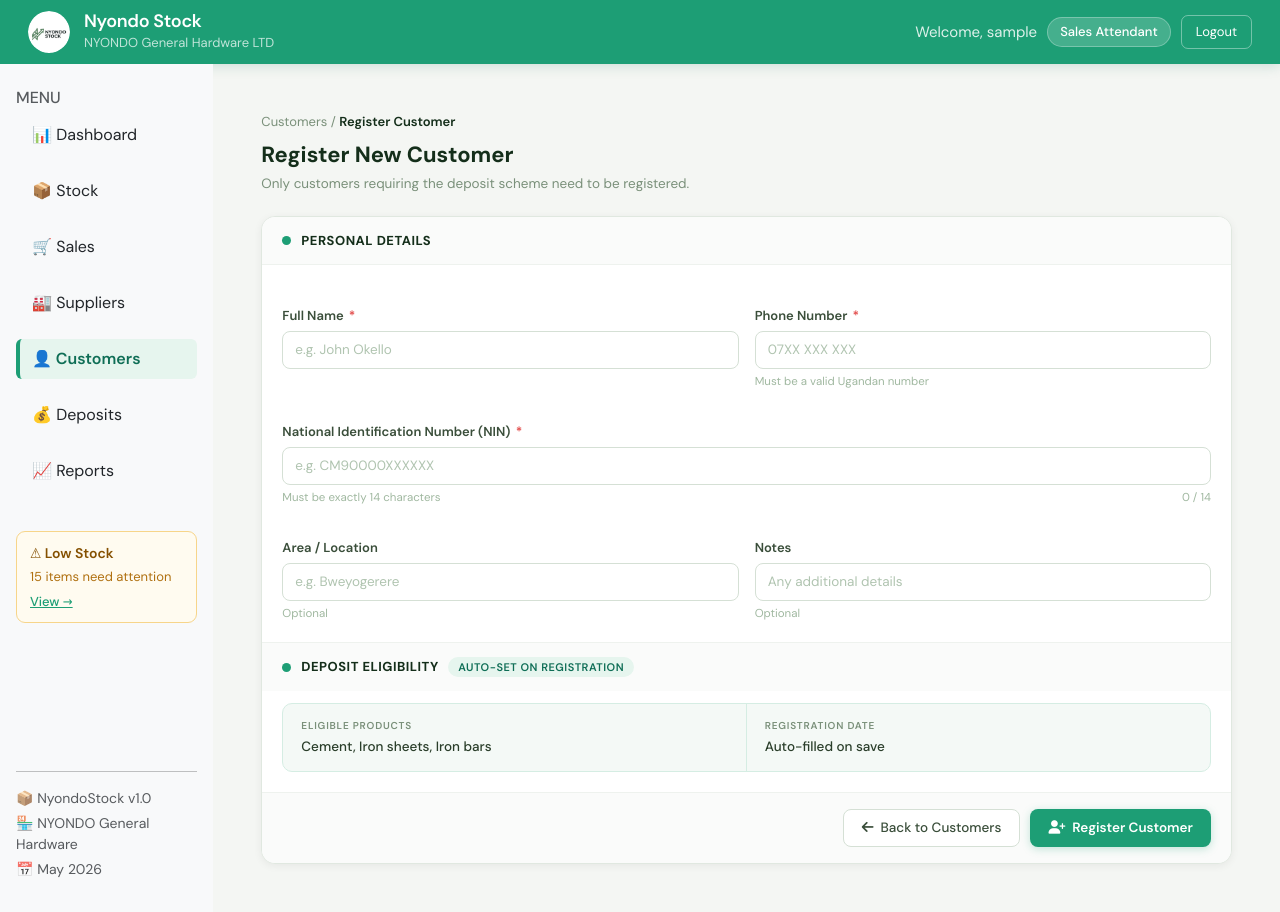
After one commit to Martha-Marlin/nyondostock, a Django app: page /customers/register/ in a window 1280 px wide. The commit adds this page. Run offline with Django 5.2, Linux system fonts and the light colour scheme; the visitor is signed in with stand-in values (Sample User, id 1).

Commit message:
Add customer registration - model, view, form, CSS

```diff
--- /dev/null
+++ b/nyondoapp/static/register_customer.css
@@ -0,0 +1,203 @@
+/* PAGE BACKGROUND */
+body {
+    background: #f4f6f3;
+}
+
+/* BREADCRUMB */
+.ns-breadcrumb {
+    font-size: 13px;
+    color: #7a907a;
+    margin-bottom: 6px;
+}
+.ns-breadcrumb a {
+    color: #7a907a;
+    text-decoration: none;
+}
+.ns-breadcrumb a:hover {
+    color: #1d9e75;
+}
+.ns-breadcrumb span {
+    color: #142e1a;
+    font-weight: 600;
+}
+
+/* PAGE TITLE */
+.ns-page-title {
+    font-size: 22px;
+    font-weight: 700;
+    color: #142e1a;
+    margin-bottom: 3px;
+}
+.ns-page-sub {
+    font-size: 13.5px;
+    color: #7a907a;
+    margin-bottom: 22px;
+}
+
+/* FORM CARD */
+.ns-form-card {
+    background: #fff;
+    border: 1px solid #e0e8e0;
+    border-radius: 14px;
+    overflow: hidden;
+    box-shadow: 0 2px 8px rgba(0, 0, 0, 0.06);
+}
+
+/* SECTION HEADER */
+.ns-section-header {
+    display: flex;
+    align-items: center;
+    gap: 10px;
+    padding: 14px 20px;
+    border-bottom: 1px solid #eef2ee;
+    background: #fafbfa;
+}
+.ns-section-dot {
+    width: 9px;
+    height: 9px;
+    border-radius: 50%;
+    background: #1d9e75;
+    flex-shrink: 0;
+}
+.ns-section-title {
+    font-size: 13px;
+    font-weight: 700;
+    color: #142e1a;
+    text-transform: uppercase;
+    letter-spacing: 0.5px;
+}
+
+/* AUTO-SET BADGE */
+.ns-auto-badge {
+    font-size: 11px;
+    background: #e6f5ee;
+    color: #0f6e56;
+    padding: 3px 10px;
+    border-radius: 999px;
+    font-weight: 600;
+    margin-left: 6px;
+}
+
+/* SECTION BODY */
+.ns-section-body {
+    padding: 20px;
+}
+
+/* FIELD LABEL */
+.ns-field-label {
+    font-size: 13px;
+    font-weight: 600;
+    color: #3a4e3a;
+    margin-bottom: 5px;
+    display: block;
+}
+.ns-field-label .req {
+    color: #e24b4a;
+    margin-left: 2px;
+}
+
+/* INPUT */
+.ns-input {
+    font-size: 13.5px;
+    border: 1px solid #d5e0d5;
+    border-radius: 8px;
+    padding: 8px 12px;
+    color: #142e1a;
+    background: #fff;
+    width: 100%;
+    font-family: "DM Sans", sans-serif;
+    transition: border-color 0.15s, box-shadow 0.15s;
+}
+.ns-input:focus {
+    border-color: #1d9e75;
+    box-shadow: 0 0 0 3px rgba(29, 158, 117, 0.1);
+    outline: none;
+}
+.ns-input::placeholder {
+    color: #b0c4b0;
+}
+
+/* HINT TEXT */
+.ns-hint {
+    font-size: 11.5px;
+    color: #a0b8a0;
+    margin-top: 4px;
+}
+
+/* NIN COUNTER ROW */
+.ns-char-row {
+    display: flex;
+    justify-content: space-between;
+    align-items: center;
+}
+
+/* DIVIDER BETWEEN SECTIONS */
+.ns-divider {
+    height: 1px;
+    background: #eef2ee;
+    margin: 0;
+}
+
+/* DEPOSIT ELIGIBILITY PANEL */
+.ns-deposit-panel {
+    display: grid;
+    grid-template-columns: 1fr 1fr;
+    background: #f4f9f6;
+    border: 1px solid #d5ede3;
+    border-radius: 10px;
+    overflow: hidden;
+}
+.ns-deposit-col {
+    padding: 14px 18px;
+    display: flex;
+    flex-direction: column;
+    gap: 4px;
+}
+.ns-deposit-col:first-child {
+    border-right: 1px solid #d5ede3;
+}
+.ns-deposit-key {
+    font-size: 10px;
+    text-transform: uppercase;
+    letter-spacing: 0.08em;
+    color: #7a907a;
+    font-weight: 600;
+}
+.ns-deposit-val {
+    font-size: 13.5px;
+    color: #2a3e2a;
+    font-weight: 500;
+}
+
+/* FORM ACTION BUTTONS ROW */
+.ns-form-actions {
+    display: flex;
+    justify-content: flex-end;
+    gap: 10px;
+    padding: 16px 20px;
+    border-top: 1px solid #eef2ee;
+    background: #fafbfa;
+}
+
+/* CANCEL / BACK BUTTON */
+.ns-btn-cancel {
+    background: #fff;
+    color: #3a4e3a;
+    border: 1px solid #d5e0d5;
+    padding: 8px 18px;
+    border-radius: 8px;
+    font-size: 13.5px;
+    font-weight: 500;
+    font-family: "DM Sans", sans-serif;
+    cursor: pointer;
+    text-decoration: none;
+    display: inline-flex;
+    align-items: center;
+    gap: 7px;
+    transition: background 0.15s;
+}
+.ns-btn-cancel:hover {
+    background: #f0f8f0;
+    color: #0f6e56;
+    border-color: #9fe1cb;
+}
--- a/nyondoapp/templates/nyondoapp/dashboard.html
+++ b/nyondoapp/templates/nyondoapp/dashboard.html
@@ -71,6 +71,9 @@
             </li>
             <li class="nav-item mb-3">
               <a href="{% url 'suppliers' %}" class="nav-link text-dark">🏭 Suppliers</a>
+            </li>
+            <li class="nav-item mb-3">
+              <a href="{% url 'customers' %}" class="nav-link text-dark">👤 Customers</a>
             </li>
             <li class="nav-item mb-3">
               <a href="{% url 'reports' %}" class="nav-link text-dark">📈 Reports</a>
--- a/nyondoapp/templates/nyondoapp/record_sales.html
+++ b/nyondoapp/templates/nyondoapp/record_sales.html
@@ -60,6 +60,9 @@
                     </li>
                     <li class="nav-item mb-3">
                         <a href="{% url 'suppliers' %}" class="nav-link text-dark">🏭 Suppliers</a>
+                    </li>
+                    <li class="nav-item mb-3">
+                        <a href="{% url 'customers' %}" class="nav-link text-dark">👤 Customers</a>
                     </li>
                     <li class="nav-item mb-3">
                         <a href="{% url 'deposits' %}" class="nav-link text-dark">💰 Deposits</a>
--- /dev/null
+++ b/nyondoapp/templates/nyondoapp/register_customer.html
@@ -0,0 +1,317 @@
+{% load static %}
+<!doctype html>
+<html lang="en">
+  <head>
+    <meta charset="UTF-8" />
+    <meta name="viewport" content="width=device-width, initial-scale=1.0" />
+    <title>Register Customer - NyondoStock</title>
+
+    <link
+      href="https://cdn.jsdelivr.net/npm/bootstrap@5.3.8/dist/css/bootstrap.min.css"
+      rel="stylesheet"
+      integrity="sha384-sRIl4kxILFvY47J16cr9ZwB07vP4J8+LH7qKQnuqkuIAvNWLzeN8tE5YBujZqJLB"
+      crossorigin="anonymous"
+    />
+    <link
+      rel="stylesheet"
+      href="https://cdnjs.cloudflare.com/ajax/libs/font-awesome/6.5.1/css/all.min.css"
+    />
+    <link
+      href="https://fonts.googleapis.com/css2?family=DM+Sans:wght@400;500;600;700&display=swap"
+      rel="stylesheet"
+    />
+    <!-- CUSTOM CSS FOR THIS PAGE -->
+    <link rel="stylesheet" href="{% static 'base.css' %}" />
+    <link rel="stylesheet" href="{% static 'register_customer.css' %}" />
+  </head>
+  <body>
+    <!-- TOP NAVIGATION BAR -->
+    <nav class="topbar">
+      <div class="topbar-left">
+        <div class="logo">
+          <img
+            src="{% static 'images/logo-edit.png' %}"
+            alt="NyondoStock Logo"
+          />
+        </div>
+        <div>
+          <div class="brand-name">Nyondo Stock</div>
+          <div class="brand-sub">NYONDO General Hardware LTD</div>
+        </div>
+      </div>
+      <div class="topbar-right">
+        <span class="welcome">Welcome, {{ user.username }}</span>
+        <span class="role"
+          >{{ user.groups.first.name|default:"Sales Attendant" }}</span
+        >
+        <a href="{% url 'logout' %}" class="logout">Logout</a>
+      </div>
+    </nav>
+
+    <div class="container-fluid">
+      <div class="row">
+        <!-- SIDEBAR -->
+        <aside
+          class="col-lg-2 col-md-3 bg-light min-vh-100 p-3 pt-4 position-relative"
+        >
+          <h6 class="text-muted">MENU</h6>
+          <ul class="nav flex-column">
+            <li class="nav-item mb-3">
+              <a href="{% url 'dashboard' %}" class="nav-link text-dark"
+                >📊 Dashboard</a
+              >
+            </li>
+            <li class="nav-item mb-3">
+              <a href="{% url 'stock' %}" class="nav-link text-dark"
+                >📦 Stock</a
+              >
+            </li>
+            <li class="nav-item mb-3">
+              <a href="{% url 'sales_list' %}" class="nav-link text-dark"
+                >🛒 Sales</a
+              >
+            </li>
+            <li class="nav-item mb-3">
+              <a href="{% url 'suppliers' %}" class="nav-link text-dark"
+                >🏭 Suppliers</a
+              >
+            </li>
+            <li class="nav-item mb-3">
+              <a href="{% url 'customers' %}" class="nav-link active"
+                >👤 Customers</a
+              >
+            </li>
+            <li class="nav-item mb-3">
+              <a href="{% url 'deposits' %}" class="nav-link text-dark"
+                >💰 Deposits</a
+              >
+            </li>
+            <li class="nav-item mb-3">
+              <a href="{% url 'reports' %}" class="nav-link text-dark"
+                >📈 Reports</a
+              >
+            </li>
+          </ul>
+
+          <!-- LOW STOCK ALERT -->
+          <div class="ns-alert-box mt-4">
+            <div class="ns-alert-title">⚠ Low Stock</div>
+            <div class="ns-alert-body">15 items need attention</div>
+            <a href="{% url 'stock' %}" class="ns-alert-link">View →</a>
+          </div>
+
+          <!-- SIDEBAR FOOTER -->
+          <div class="position-absolute bottom-0 start-0 p-3 w-100">
+            <hr />
+            <small class="text-muted d-block mb-1">📦 NyondoStock v1.0</small>
+            <small class="text-muted d-block mb-1"
+              >🏪 NYONDO General Hardware</small
+            >
+            <small class="text-muted d-block">📅 {% now "F Y" %}</small>
+          </div>
+        </aside>
+
+        <!-- MAIN CONTENT -->
+        <main class="col-lg-10 col-md-9 p-4 p-lg-5">
+          <!-- BREADCRUMB -->
+          <div class="ns-breadcrumb">
+            <a href="{% url 'customers' %}">Customers</a> /
+            <span>Register Customer</span>
+          </div>
+
+          <!-- PAGE TITLE -->
+          <div class="ns-page-title">Register New Customer</div>
+          <div class="ns-page-sub">
+            Only customers requiring the deposit scheme need to be registered.
+          </div>
+
+          <!-- DJANGO MESSAGES -->
+          {% if messages %}
+          <div class="mb-3">
+            {% for message in messages %}
+            <div
+              class="alert alert-{{ message.tags }} alert-dismissible fade show"
+              role="alert"
+            >
+              {{ message }}
+              <button
+                type="button"
+                class="btn-close"
+                data-bs-dismiss="alert"
+              ></button>
+            </div>
+            {% endfor %}
+          </div>
+          {% endif %}
+
+          <!-- REGISTRATION FORM -->
+          <form method="POST" action="{% url 'register_customer' %}">
+            {% csrf_token %}
+
+            <div class="ns-form-card">
+              <!-- SECTION 1: PERSONAL DETAILS -->
+              <div class="ns-section-header">
+                <div class="ns-section-dot"></div>
+                <div class="ns-section-title">Personal Details</div>
+              </div>
+              <div class="ns-section-body">
+                <!-- ROW 1: Full Name + Phone -->
+                <div class="row g-3 mb-3">
+                  <div class="col-md-6">
+                    <label class="ns-field-label" for="full_name">
+                      Full Name <span class="req">*</span>
+                    </label>
+                    <input
+                      type="text"
+                      id="full_name"
+                      name="full_name"
+                      class="ns-input"
+                      placeholder="e.g. John Okello"
+                      required
+                    />
+                  </div>
+                  <div class="col-md-6">
+                    <label class="ns-field-label" for="phone_number">
+                      Phone Number <span class="req">*</span>
+                    </label>
+                    <input
+                      type="tel"
+                      id="phone_number"
+                      name="phone_number"
+                      class="ns-input"
+                      placeholder="07XX XXX XXX"
+                      required
+                    />
+                    <div class="ns-hint">Must be a valid Ugandan number</div>
+                  </div>
+                </div>
+
+                <!-- ROW 2: NIN full width -->
+                <div class="row g-3 mb-3">
+                  <div class="col-12">
+                    <label class="ns-field-label" for="nin">
+                      National Identification Number (NIN)
+                      <span class="req">*</span>
+                    </label>
+                    <input
+                      type="text"
+                      id="nin"
+                      name="nin"
+                      class="ns-input"
+                      placeholder="e.g. CM90000XXXXXX"
+                      maxlength="14"
+                      required
+                    />
+                    <div class="ns-char-row">
+                      <div class="ns-hint">Must be exactly 14 characters</div>
+                      <div class="ns-hint" id="nin-counter">0 / 14</div>
+                    </div>
+                  </div>
+                </div>
+
+                <!-- ROW 3: Area + Notes -->
+                <div class="row g-3">
+                  <div class="col-md-6">
+                    <label class="ns-field-label" for="area"
+                      >Area / Location</label
+                    >
+                    <input
+                      type="text"
+                      id="area"
+                      name="area"
+                      class="ns-input"
+                      placeholder="e.g. Bweyogerere"
+                    />
+                    <div class="ns-hint">Optional</div>
+                  </div>
+                  <div class="col-md-6">
+                    <label class="ns-field-label" for="notes">Notes</label>
+                    <input
+                      type="text"
+                      id="notes"
+                      name="notes"
+                      class="ns-input"
+                      placeholder="Any additional details"
+                    />
+                    <div class="ns-hint">Optional</div>
+                  </div>
+                </div>
+              </div>
+
+              <div class="ns-divider"></div>
+
+              <!-- SECTION 2: DEPOSIT ELIGIBILITY -->
+              <div class="ns-section-header" style="border-bottom: none">
+                <div class="ns-section-dot"></div>
+                <div class="ns-section-title">
+                  Deposit Eligibility
+                  <span class="ns-auto-badge">Auto-set on registration</span>
+                </div>
+              </div>
+              <div class="ns-section-body" style="padding-top: 12px">
+                <div class="ns-deposit-panel">
+                  <div class="ns-deposit-col">
+                    <div class="ns-deposit-key">Eligible Products</div>
+                    <div class="ns-deposit-val">
+                      Cement, Iron sheets, Iron bars
+                    </div>
+                  </div>
+                  <div class="ns-deposit-col">
+                    <div class="ns-deposit-key">Registration Date</div>
+                    <div class="ns-deposit-val">Auto-filled on save</div>
+                  </div>
+                </div>
+              </div>
+
+              <!-- FORM ACTIONS -->
+              <div class="ns-form-actions">
+                <a href="{% url 'customers' %}" class="ns-btn-cancel">
+                  <i class="fa-solid fa-arrow-left"></i> Back to Customers
+                </a>
+                <button type="submit" class="ns-btn-primary">
+                  <i class="fa-solid fa-user-plus"></i> Register Customer
+                </button>
+              </div>
+            </div>
+          </form>
+        </main>
+      </div>
+    </div>
+
+    <script
+      src="https://cdn.jsdelivr.net/npm/@popperjs/core@2.11.8/dist/umd/popper.min.js"
+      integrity="sha384-I7E8VVD/ismYTF4hNIPjVp/Zjvgyol6VFvRkX/vR+Vc4jQkC+hVqc2pM8ODewa9r"
+      crossorigin="anonymous"
+    ></script>
+    <script
+      src="https://cdn.jsdelivr.net/npm/bootstrap@5.3.8/dist/js/bootstrap.min.js"
+      integrity="sha384-G/EV+4j2dNv+tEPo3++6LCgdCROaejBqfUeNjuKAiuXbjrxilcCdDz6ZAVfHWe1Y"
+      crossorigin="anonymous"
+    ></script>
+
+    <script>
+      // NIN CHARACTER COUNTER
+      const ninInput = document.getElementById("nin");
+      const ninCounter = document.getElementById("nin-counter");
+
+      ninInput.addEventListener("input", function () {
+        const len = this.value.length;
+        ninCounter.textContent = len + " / 14";
+        if (len === 14) {
+          ninCounter.style.color = "#0f6e56";
+        } else if (len > 0) {
+          ninCounter.style.color = "#e24b4a";
+        } else {
+          ninCounter.style.color = "#a0b8a0";
+        }
+      });
+
+      // PHONE: digits and spaces only
+      document
+        .getElementById("phone_number")
+        .addEventListener("input", function () {
+          this.value = this.value.replace(/[^0-9 ]/g, "");
+        });
+    </script>
+  </body>
+</html>
--- a/nyondoapp/templates/nyondoapp/sales_dashboard.html
+++ b/nyondoapp/templates/nyondoapp/sales_dashboard.html
@@ -101,6 +101,9 @@
             <!-- nav-locked class likely adds opacity and disables clicking -->
             <li class="nav-item mb-3">
               <a href="{% url 'suppliers' %}" class="nav-link nav-locked">🏭 Suppliers</a>
+            </li>
+            <li class="nav-item mb-3">
+              <a href="{% url 'customers' %}" class="nav-link text-dark">👤 Customers</a>
             </li>
             <li class="nav-item mb-3">
               <a href="{% url 'deposits' %}" class="nav-link nav-locked">💰 Deposits</a>
--- a/nyondoapp/templates/nyondoapp/sales_list.html
+++ b/nyondoapp/templates/nyondoapp/sales_list.html
@@ -83,6 +83,11 @@
             <li class="nav-item mb-3">
               <a href="{% url 'suppliers' %}" class="nav-link text-dark"
                 >🏭 Suppliers</a
+              >
+            </li>
+            <li class="nav-item mb-3">
+              <a href="{% url 'customers' %}" class="nav-link text-dark"
+                >👤 Customers</a
               >
             </li>
             <li class="nav-item mb-3">
--- a/nyondoapp/templates/nyondoapp/stock.html
+++ b/nyondoapp/templates/nyondoapp/stock.html
@@ -89,6 +89,12 @@
             <li class="nav-item mb-3">
               <a href="{% url 'suppliers' %}" class="nav-link text-dark"
                 >🏭 Suppliers</a
+              >
+            </li>
+            <!-- CUSTOMERS LINK -->
+            <li class="nav-item mb-3">
+              <a href="{% url 'customers' %}" class="nav-link text-dark"
+                >👤 Customers</a
               >
             </li>
             <!-- DEPOSITS LINK -->
--- a/nyondoapp/templates/nyondoapp/supplier_credit_detail.html
+++ b/nyondoapp/templates/nyondoapp/supplier_credit_detail.html
@@ -96,6 +96,11 @@
             <li class="nav-item mb-3">
               <a href="{% url 'suppliers' %}" class="nav-link active"
                 >🏭 Suppliers</a
+              >
+            </li>
+            <li class="nav-item mb-3">
+              <a href="{% url 'customers' %}" class="nav-link text-dark"
+                >👤 Customers</a
               >
             </li>
             <li class="nav-item mb-3">
--- a/nyondoapp/templates/nyondoapp/supplier_transactions.html
+++ b/nyondoapp/templates/nyondoapp/supplier_transactions.html
@@ -61,6 +61,9 @@
             </li>
             <li class="nav-item mb-3">
               <a href="{% url 'suppliers' %}" class="nav-link active">🏭 Suppliers</a>
+            </li>
+            <li class="nav-item mb-3">
+              <a href="{% url 'customers' %}" class="nav-link text-dark">👤 Customers</a>
             </li>
             <li class="nav-item mb-3">
               <a href="{% url 'deposits' %}" class="nav-link text-dark">💰 Deposits</a>
--- a/nyondoapp/urls.py
+++ b/nyondoapp/urls.py
@@ -36,6 +36,10 @@ urlpatterns = [
     path('suppliers/<int:supplier_id>/credits/add/', views.add_supplier_credit_view, name='add_supplier_credit'),
     path('credits/<int:credit_id>/pay/', views.record_credit_payment_view, name='record_credit_payment'),
 
+    # CUSTOMER URLS
+    path('customers/', views.customers_view, name='customers'),
+    path('customers/register/', views.register_customer_view, name='register_customer'),
+
     # PLACEHOLDER URLS (pages not built yet)
     path('deposits/', views.dashboard_view, name='deposits'),
     path('reports/', views.dashboard_view, name='reports'),
--- a/nyondoapp/views.py
+++ b/nyondoapp/views.py
@@ -6,7 +6,7 @@ from datetime import datetime
 from decimal import Decimal
 from django.db.models import Q, Sum, F
 from django.contrib.auth.decorators import login_required
-from .models import StockItem, Sale, SaleItem, Supplier, SupplierTransaction, SupplierCredit, SupplierCreditPayment
+from .models import StockItem, Sale, SaleItem, Supplier, SupplierTransaction, SupplierCredit, SupplierCreditPayment, Customer
 
 
 # LOGIN VIEW
@@ -654,3 +654,49 @@ def record_credit_payment_view(request, credit_id):
         return redirect('supplier_credit_detail', supplier_id=supplier.id)
 
     return redirect('supplier_credit_detail', supplier_id=credit.supplier.id)
+
+ # CUSTOMER VIEWS
+ # These views handle customer registration and listing, but are not fully implemented yet
+@login_required(login_url='login')
+def customers_view(request):
+    return redirect('register_customer')
+
+# REGISTER CUSTOMER VIEW
+@login_required(login_url='login')
+def register_customer_view(request):
+    if request.method == 'POST':
+        full_name = request.POST.get('full_name', '').strip()
+        phone_number = request.POST.get('phone_number', '').strip()
+        nin = request.POST.get('nin', '').strip().upper()
+        area = request.POST.get('area', '').strip() or None
+        notes = request.POST.get('notes', '').strip() or None
+
+        # VALIDATE NIN LENGTH
+        if len(nin) != 14:
+            messages.error(request, 'NIN must be exactly 14 characters.')
+            return render(request, 'nyondoapp/register_customer.html')
+
+        # CHECK IF NIN ALREADY EXISTS
+        if Customer.objects.filter(nin=nin).exists():
+            messages.error(request, f'A customer with NIN {nin} is already registered.')
+            return render(request, 'nyondoapp/register_customer.html')
+
+        # CHECK IF PHONE ALREADY EXISTS
+        if Customer.objects.filter(phone_number=phone_number).exists():
+            messages.error(request, 'A customer with this phone number is already registered.')
+            return render(request, 'nyondoapp/register_customer.html')
+
+        # SAVE THE CUSTOMER
+        Customer.objects.create(
+            full_name=full_name,
+            phone_number=phone_number,
+            nin=nin,
+            area=area,
+            notes=notes,
+            registered_by=request.user,
+        )
+
+        messages.success(request, f'{full_name} registered successfully!')
+        return redirect('customers')
+
+    return render(request, 'nyondoapp/register_customer.html')
--- a/nyondoproject/settings.py
+++ b/nyondoproject/settings.py
@@ -117,5 +117,5 @@ USE_TZ = True
 # https://docs.djangoproject.com/en/6.0/howto/static-files/
 
 
-STATIC_URL = 'static/'
+STATIC_URL = '/static/'
 STATICFILES_DIRS = [os.path.join(BASE_DIR, 'nyondoapp/static')]
```
Also changed, not shown: nyondoapp/models.py (+15 -1 lines), nyondoapp/templates/nyondoapp/suppliers.html (+6 -1 lines), nyondoapp/migrations/0007_customer.py (added), nyondoapp/static/suppliers.css (renamed from nyondoapp/static/STYLES/suppliers.css).
